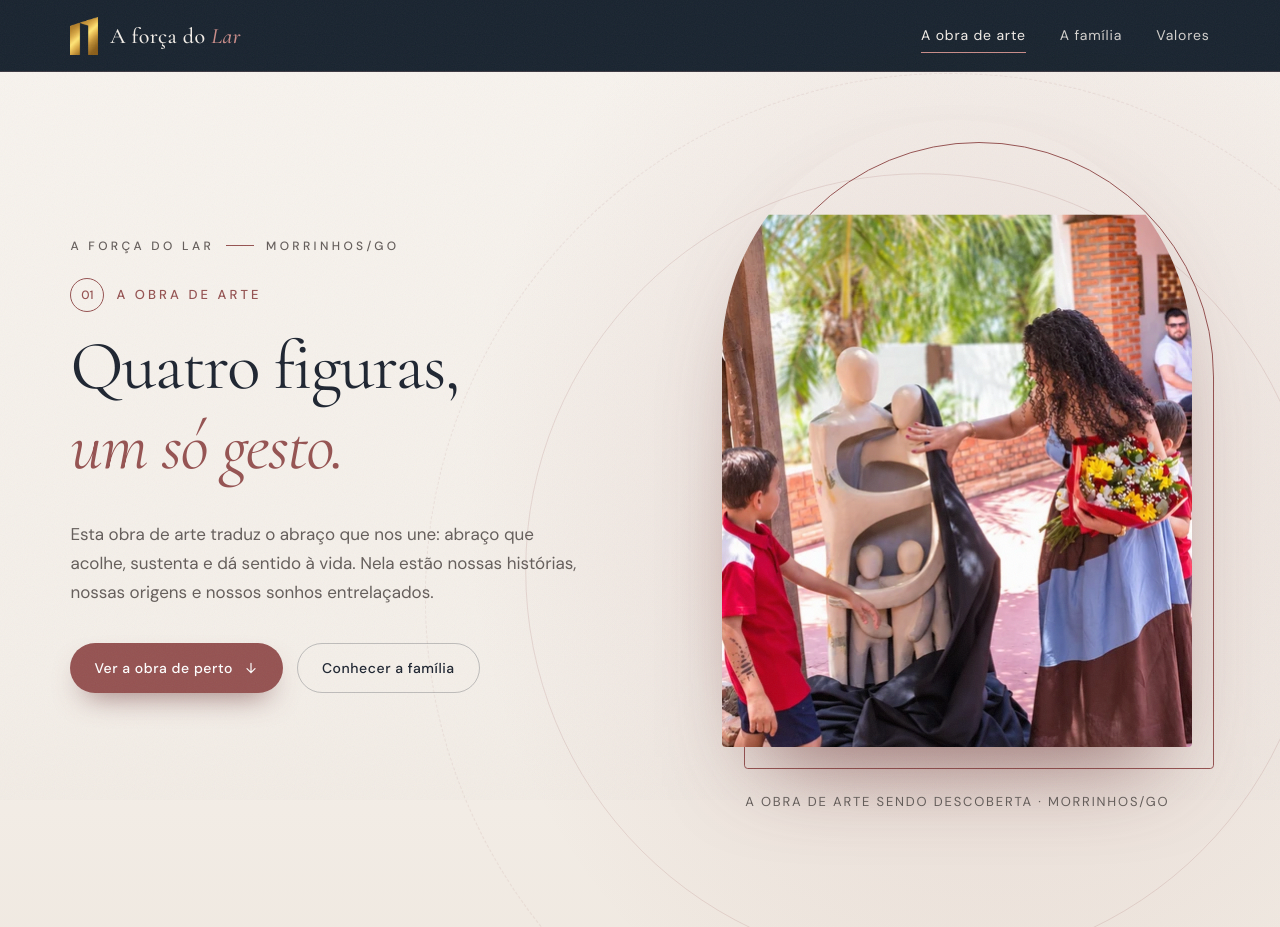
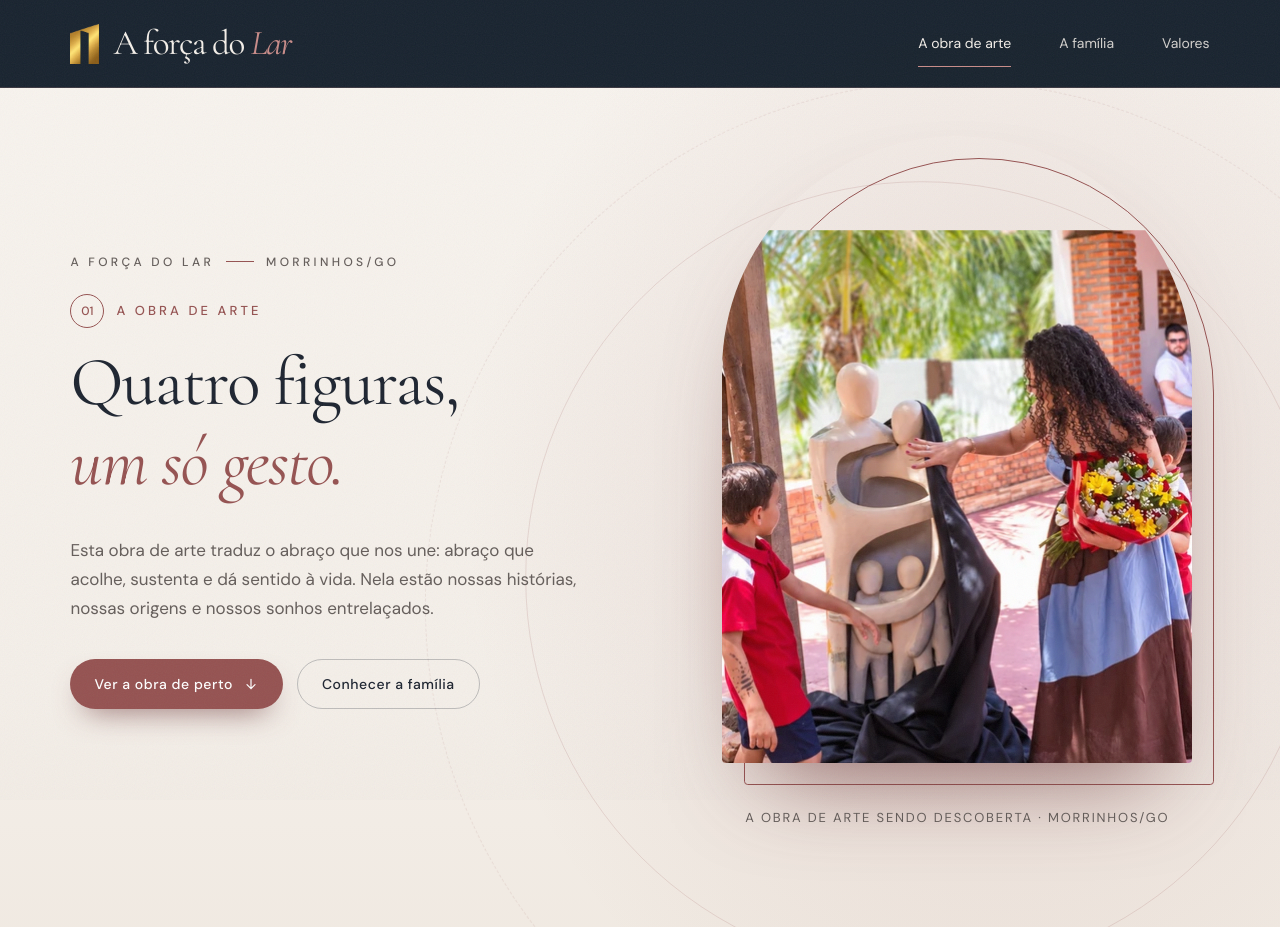
Before and after one commit to T-I-Cartorio-do-1-Oficio-de-Morrinhos/siteFamilia, a plain HTML site: page dist/index.html in a window 1280 px wide. Shown: the top 927 px of the page. Drawn offline with Linux system fonts and the light colour scheme.

Commit message:
Cabeçalho no padrão dos outros sites (88 px, logo 40 px, nome 35 px, menu 14 px com 48 px entre itens)
Co-Authored-By: Claude Opus 5.5 <noreply@anthropic.com>
Claude-Session: https://claude.ai/code/session_01G4HENngPfEajivfR9PuJGq

```diff
--- a/dist/styles.css
+++ b/dist/styles.css
@@ -683,3 +683,25 @@ h2 { text-wrap: balance; font: 400 clamp(40px, 5.4vw, 76px)/1.02 var(--serif); m
   .opening-actions { gap: 10px; margin-top: 28px; }
   .btn { height: 46px; padding: 0 16px; font-size: 13px; letter-spacing: 0.02em; }
 }
+
+/* ---------- Cabeçalho no padrão dos outros sites do Cartório (Auditório e Raízes de Amor), desde 26/11/2026 ---------- */
+:root { --header: 88px; }
+.header-inner { padding-inline: max(clamp(24px, 5.5vw, 90px), env(safe-area-inset-left), env(safe-area-inset-right)); }
+.site-header .brand { gap: 14px; }
+.site-header .brand-logo { height: 40px; }
+.site-header .brand-name { font: 400 35px/1 var(--serif); letter-spacing: -1.4px; white-space: nowrap; }
+.main-nav { gap: 48px; font-size: 14px; letter-spacing: normal; }
+.main-nav a { padding-block: 12px; }
+@media (max-width: 1200px) { .main-nav { gap: 28px; } }
+@media (max-width: 900px) {
+  :root { --header: 76px; }
+  .site-header .brand-name { font-size: 31px; }
+  .main-nav { gap: 0; }
+  .main-nav a { font-size: 17px; padding: 16px 0; }
+}
+@media (max-width: 650px) {
+  :root { --header: 72px; }
+  .site-header .brand { gap: 10px; }
+  .site-header .brand-logo { height: 34px; }
+  .site-header .brand-name { font-size: clamp(18px, 5.6vw, 29px); letter-spacing: -1px; }
+}
```
